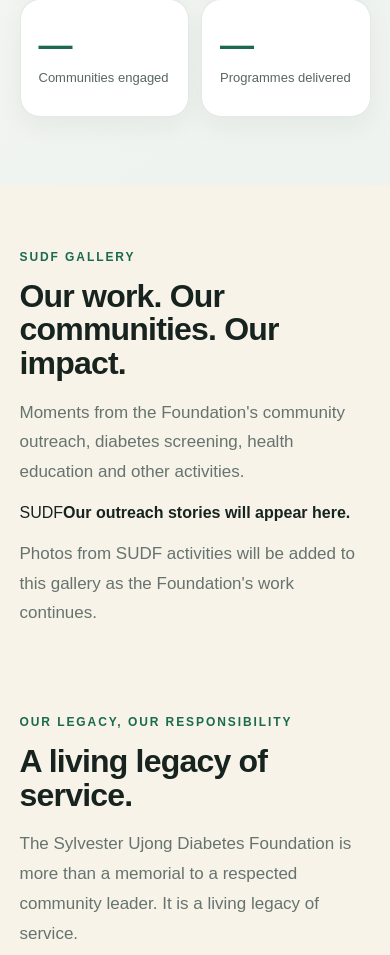
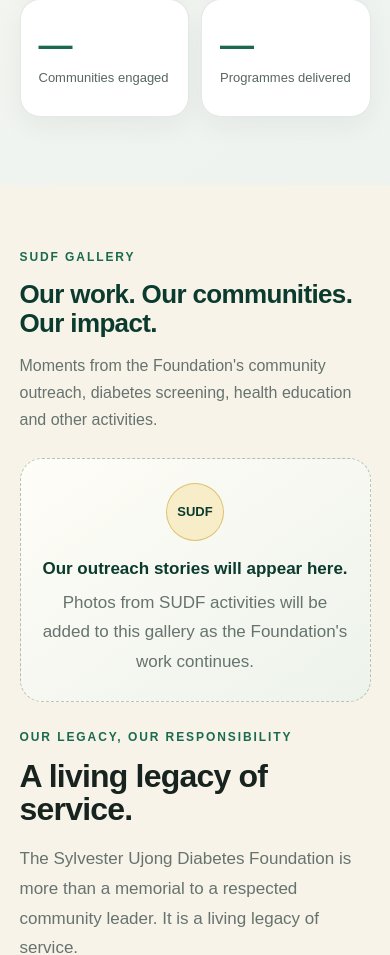
Before and after one commit to AkongShadrach/SUDF-website, a Next.js app: page / in a window 390 px wide. Shown: the part 7996-8951 px from the top of the page. Built offline with nearby package versions, Linux system fonts and the light colour scheme.

Commit message:
Style responsive SUDF outreach photo gallery

```diff
--- a/app/globals.css
+++ b/app/globals.css
@@ -1181,3 +1181,102 @@ blockquote { margin:32px 0 0; padding:20px 0 0 22px; border-left:3px solid var(-
   }
   .menu-icon { width: 23px; gap: 5px; }
 }
+
+
+/* SUDF Gallery — responsive, data-driven outreach photo grid */
+.sudf-gallery-section {
+  grid-template-columns: minmax(0, 1.08fr) minmax(0, .92fr);
+  align-items: start;
+  gap: clamp(28px, 5vw, 70px);
+}
+.sudf-gallery-panel { min-width: 0; }
+.sudf-gallery-heading { margin-bottom: 24px; }
+.sudf-gallery-heading h2 {
+  margin: 0 0 14px;
+  color: var(--green);
+  font-size: clamp(26px, 3vw, 38px);
+  line-height: 1.12;
+}
+.sudf-gallery-heading > p:last-child {
+  max-width: 620px;
+  margin: 0;
+  color: var(--muted);
+  font-size: 16px;
+  line-height: 1.7;
+}
+.sudf-gallery-grid {
+  display: grid;
+  grid-template-columns: repeat(2, minmax(0, 1fr));
+  gap: 14px;
+  align-items: start;
+}
+.sudf-gallery-item {
+  min-width: 0;
+  margin: 0;
+  overflow: hidden;
+  border: 1px solid rgba(11,59,46,.12);
+  border-radius: 18px;
+  background: #fff;
+  box-shadow: 0 8px 22px rgba(23,35,31,.07);
+}
+.sudf-gallery-item img {
+  display: block;
+  width: 100%;
+  height: auto;
+  aspect-ratio: 4 / 3;
+  object-fit: cover;
+  background: #e8eee8;
+}
+.sudf-gallery-item figcaption {
+  padding: 11px 13px 13px;
+  color: var(--muted);
+  font-size: 13px;
+  line-height: 1.45;
+}
+.sudf-gallery-empty {
+  grid-column: 1 / -1;
+  min-height: 260px;
+  display: flex;
+  flex-direction: column;
+  align-items: center;
+  justify-content: center;
+  padding: 32px;
+  border: 1px dashed rgba(11,59,46,.28);
+  border-radius: 22px;
+  background: linear-gradient(145deg, #fffdf7, #edf3eb);
+  text-align: center;
+}
+.sudf-gallery-empty-mark {
+  display: grid;
+  width: 58px;
+  height: 58px;
+  place-items: center;
+  margin-bottom: 18px;
+  border: 1px solid rgba(201,162,39,.55);
+  border-radius: 50%;
+  color: var(--green);
+  background: #f7edc8;
+  font-size: 13px;
+  font-weight: 800;
+}
+.sudf-gallery-empty strong { color: var(--green); font-size: 17px; }
+.sudf-gallery-empty p {
+  max-width: 360px;
+  margin: 9px 0 0;
+  color: var(--muted);
+  font-size: 14px;
+  line-height: 1.6;
+}
+.sudf-gallery-legacy-copy { min-width: 0; }
+@media (max-width:900px) {
+  .sudf-gallery-section { grid-template-columns: 1fr; }
+}
+@media (max-width:520px) {
+  .sudf-gallery-grid { gap: 10px; }
+  .sudf-gallery-item { border-radius: 14px; }
+  .sudf-gallery-item figcaption { padding: 9px 10px 11px; font-size: 12px; }
+  .sudf-gallery-empty { min-height: 220px; padding: 24px 18px; }
+}
+@media (max-width:340px) {
+  .sudf-gallery-grid { grid-template-columns: 1fr; }
+}
```
